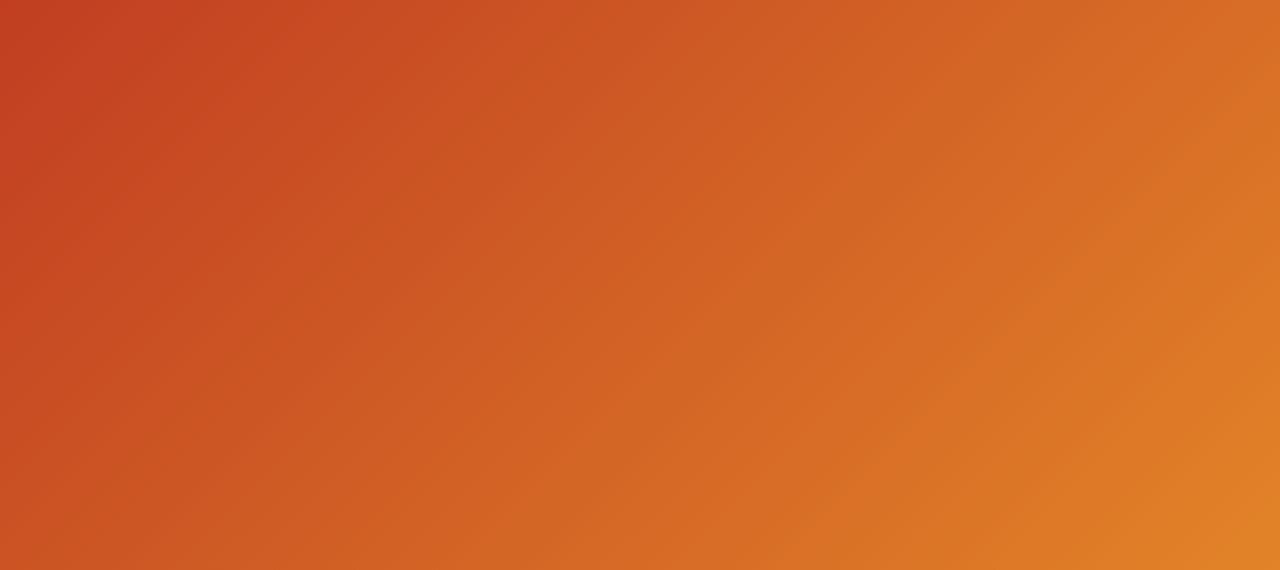
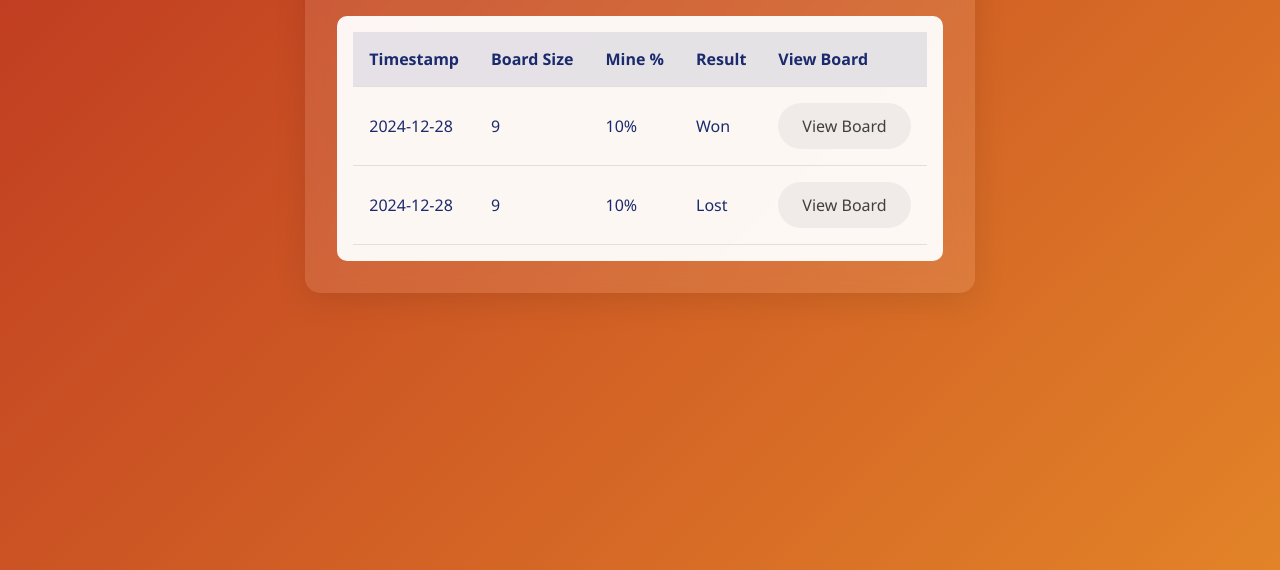
Before and after one commit to rbomblauskas/minestats, a plain HTML site: page matches.html in a window 1280 px wide. Shown: the part 230-800 px from the top of the page. Drawn offline with Linux system fonts and the light colour scheme.

Commit message:
Matches.html

```diff
--- a/matches.html
+++ b/matches.html
@@ -1,10 +1,12 @@
 <!DOCTYPE html>
 <html lang="en">
+
 <head>
     <meta charset="UTF-8">
     <title>Minesweeper</title>
     <link rel="stylesheet" href="style.css">
 </head>
+
 <body>
     <nav class="navbar">
         <div class="navbar-logo">Minesweeper</div>
@@ -14,6 +16,38 @@
             <li><a href="/matches.html">Matches</a></li>
         </ul>
     </nav>
+    <div class="leaderboard-container">
+        <h1 class="leaderboard-title">Match History</h1>
+        <div class="leaderboard-table-container">
+            <table class="leaderboard-table">
+                <thead>
+                    <tr>
+                        <th>Timestamp</th>
+                        <th>Board Size</th>
+                        <th>Mine %</th>
+                        <th>Result</th>
+                        <th>View Board</th>
+                    </tr>
+                </thead>
+                <tbody>
+                    <tr>
+                        <td>2024-12-28</td>
+                        <td>9</td>
+                        <td>10%</td>
+                        <td><span class="match-won">Won</span></td>
+                        <td><a href="/match1.html" class="board-button">View Board</a></td>
+                    </tr>
+                    <tr>
+                        <td>2024-12-28</td>
+                        <td>9</td>
+                        <td>10%</td>
+                        <td><span class="match-lost">Lost</span></td>
+                        <td><a href="/match2.html" class="board-button">View Board</a></td>
+                    </tr>
+                </tbody>
+            </table>
+        </div>
 
 </body>
+
 </html>
--- a/style.css
+++ b/style.css
@@ -278,31 +278,26 @@ nav.navbar {
   text-shadow: 2px 2px 4px rgba(0, 0, 0, 0.2);
 }
 
-.difficulty-tabs {
-  display: flex;
-  justify-content: center;
-  gap: 1rem;
-  margin-bottom: 2rem;
-}
-
-.tab-button {
+.board-button {
   padding: 0.75rem 1.5rem;
   border: none;
   border-radius: 25px;
-  background: rgba(255, 255, 255, 0.1);
-  color: white;
+  background: rgba(128, 128, 128, 0.1);
+  color: rgb(64, 64, 64);
   font-size: 1rem;
   cursor: pointer;
+  text-decoration: none;
+  display: inline-block;
   transition: all 0.3s ease;
 }
 
-.tab-button:hover {
-  background: rgba(255, 255, 255, 0.2);
+.board-button:hover {
+  background: rgba(128, 128, 128, 0.2);
 }
 
-.tab-button.active {
-  background: #fdbb2d;
-  color: #1a2a6c;
+.board-button.active {
+  background: #6c757d;
+  color: #fff;
   font-weight: bold;
 }
 
```
